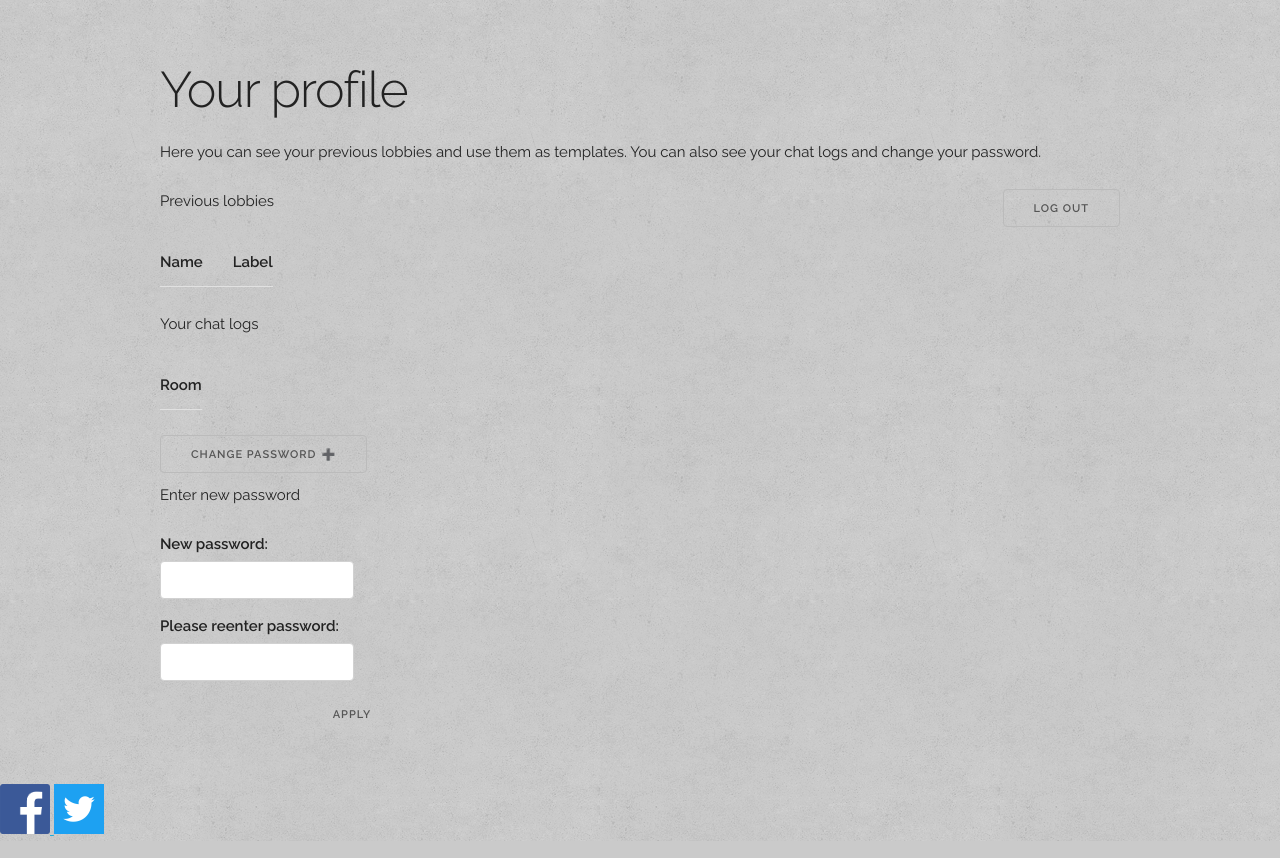
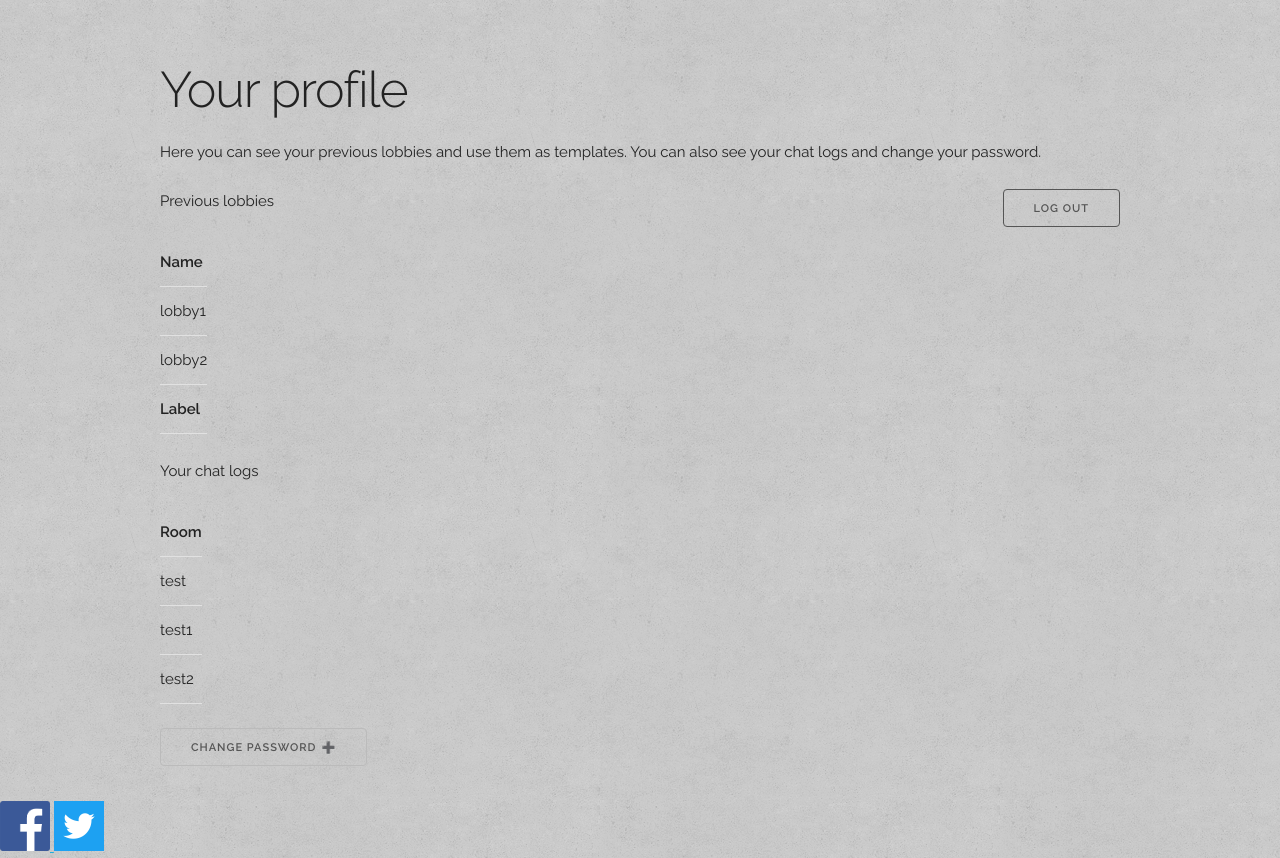
Before and after one commit to TDT4140-Breeze/Breeze, a Django app: page /profile/ in a window 1280 px wide. Run offline with Django 3.2, Linux system fonts and the light colour scheme; lists and menus that the app fills with data are empty.

Commit message:
Retrieve messagelist and lobbylist from view

```diff
--- a/chat/settings.py
+++ b/chat/settings.py
@@ -50,6 +50,7 @@
         },
     },
 )
+
 
 # Database
 # https://docs.djangoproject.com/en/1.9/ref/settings/#databases
--- a/chat/views.py
+++ b/chat/views.py
@@ -44,7 +44,9 @@
 
 
 def profile(request):
-    return render(request, "chat/profile.html")
+    messagelist = ["test", "test1", "test2"]
+    lobbylist = ["lobby1", "lobby2"]
+    return render(request, "chat/profile.html", {'lobbylist': lobbylist, 'messagelist': messagelist})
 
 
 def login(request):
--- a/static/chat.css
+++ b/static/chat.css
@@ -79,7 +79,6 @@
     max-height: 0;
     overflow: hidden;
     transition: max-height 0.2s ease-out;
-    background-color: #f0f0d2;
     width: 40%;
 }
 
@@ -96,8 +95,13 @@
 input.submit {
     display: block;
     width: 40%;
-    border: 0px solid;
-    border-radius: 2px;
+    border: 1px solid;
+    border-radius: 4px;
+}
+
+input.logout {
+    border: 1px solid;
+    border-radius: 4px;
 }
 
 button.accordion:after {
--- a/templates/chat/profile.html
+++ b/templates/chat/profile.html
@@ -1,6 +1,8 @@
 {% extends "base.html" %}
 
 {% block content %}
+{% load staticfiles %}
+
     <h1>Your profile</h1>
     <p>Here you can see your previous lobbies and use them as templates. You can also see your chat logs and change your password. </p>
     <ul id="profilebar">
@@ -12,10 +14,17 @@
     2. Create table with lobbies
     -->
 <table>
+
     <th>Name</th>
+    <tr>
+        {% for lobby in lobbylist %}
+            <td>{{ lobby }}</td>
+    </tr>
+    <tr>
+        {% endfor %}
+    </tr>
     <th>Label</th>
 </table>
-
 <p>Your chat logs</p>
     <!-- Must retrieve chat logs from previous chats
     1. Find chat rooms the user has been in.
@@ -24,9 +33,16 @@
     -->
     <table>
     <th>Room</th>
+    <tr>
+        {% for message in messagelist %}
+            <td>{{ message }}</td>
+    </tr>
+    <tr>
+        {% endfor %}
+    </tr>
 </table>
 <button class="accordion">Change password</button>
-    <div class="change_password">
+    <div class="accordion_form">
         <p>Enter new password</p>
         <form action="/change_password/" method="post">
             <label for="user_password">New password:</label>
@@ -41,22 +57,9 @@
 <table>
 
 </table>
+{% endblock content %}
 
-    <script>
-        var acc = document.getElementsByClassName("accordion");
-        var i;
-
-        for (i = 0; i < acc.length; i++) {
-        acc[i].onclick = function() {
-        this.classList.toggle("active");
-        var panel = this.nextElementSibling;
-        if (panel.style.maxHeight){
-          panel.style.maxHeight = null;
-        } else {
-          panel.style.maxHeight = panel.scrollHeight + "px";
-        }
-      }
-    }
-    </script>
-
-{% endblock content %}
+{% block afterbody %}
+    <script type="text/javascript" src='{% static "jquery-1.12.1.min.js" %}'></script>
+    <script type="text/javascript" src='{% static "accordion.js" %}'></script>
+{% endblock afterbody %}
```
